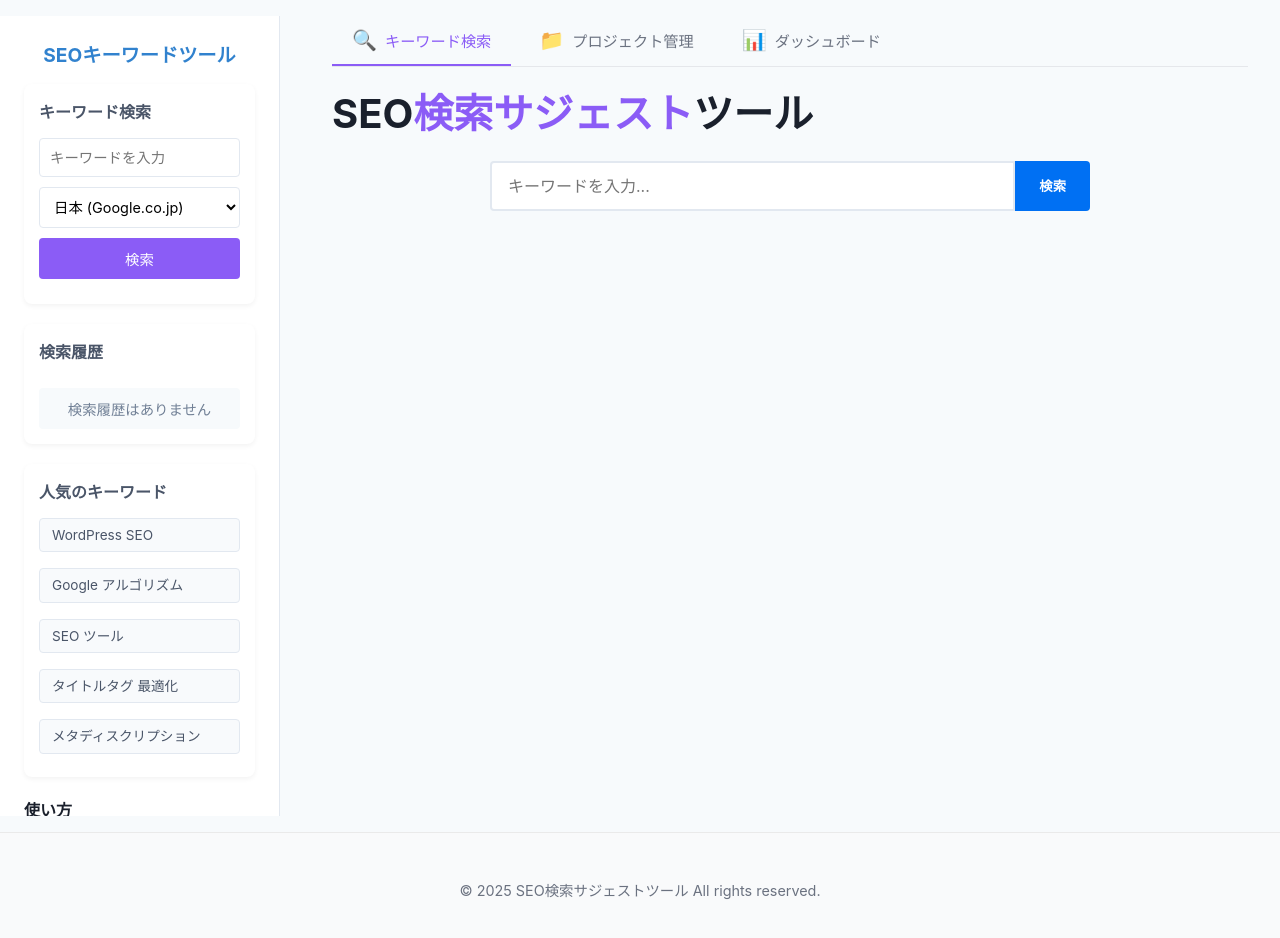
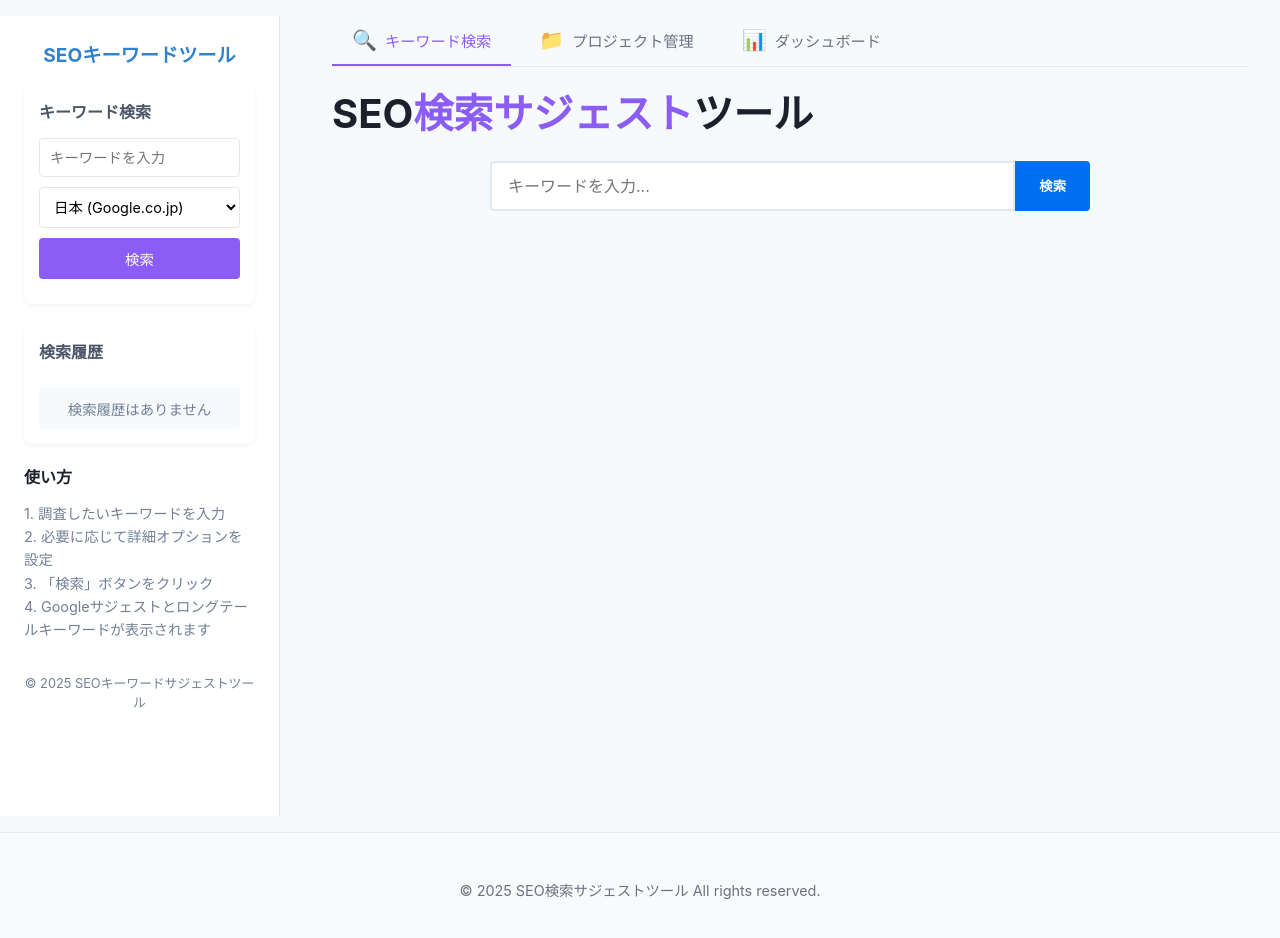
Before and after one commit to fortesnow/seo-suggest-tool, a Next.js app in the folder frontend/: page / in a window 1280 px wide. Shown: the top 938 px of the page. Built offline with nearby package versions, Linux system fonts and the light colour scheme.

Commit message:
UX改善

```diff
--- a/frontend/components/Sidebar.js
+++ b/frontend/components/Sidebar.js
@@ -78,15 +78,6 @@ const Sidebar = ({ onSearch, initialKeyword = '', initialRegion = 'jp', suggesti
     }
   };
 
-  // よく検索されるキーワード（仮のデータ）
-  const popularKeywords = [
-    'WordPress SEO',
-    'Google アルゴリズム',
-    'SEO ツール',
-    'タイトルタグ 最適化',
-    'メタディスクリプション'
-  ];
-
   return (
     <div className={styles.sidebar}>
       <h1 className={styles.logo}>SEOキーワードツール</h1>
@@ -120,24 +111,6 @@ const Sidebar = ({ onSearch, initialKeyword = '', initialRegion = 'jp', suggesti
         </form>
       </div>
 
-      {suggestions && suggestions.length > 0 && (
-        <div className={styles.sidebarSection}>
-          <h3 className={styles.sidebarTitle}>現在のキーワード案</h3>
-          <ul className={styles.keywordList}>
-            {suggestions.slice(0, 5).map((sugg, index) => (
-              <li key={index} className={styles.keywordItem}>
-                <button
-                  className={styles.keywordButton}
-                  onClick={() => onSearch(sugg.keyword, searchRegion)}
-                >
-                  {sugg.keyword}
-                </button>
-              </li>
-            ))}
-          </ul>
-        </div>
-      )}
-
       {/* 検索履歴セクション */}
       <div className={styles.sidebarSection}>
         <div className={styles.historyHeader}>
@@ -167,25 +140,6 @@ const Sidebar = ({ onSearch, initialKeyword = '', initialRegion = 'jp', suggesti
         )}
       </div>
 
-      <div className={styles.sidebarSection}>
-        <h3 className={styles.sidebarTitle}>人気のキーワード</h3>
-        <ul className={styles.keywordList}>
-          {popularKeywords.map((keyword, index) => (
-            <li key={index} className={styles.keywordItem}>
-              <button
-                className={styles.keywordButton}
-                onClick={() => {
-                  setSearchKeyword(keyword);
-                  onSearch(keyword, searchRegion);
-                }}
-              >
-                {keyword}
-              </button>
-            </li>
-          ))}
-        </ul>
-      </div>
-
       <div className={styles.instructions}>
         <h3 className={styles.sectionTitle}>使い方</h3>
         <p className={styles.instructionText}>
--- a/frontend/pages/api/suggestions.js
+++ b/frontend/pages/api/suggestions.js
@@ -33,9 +33,12 @@ export default async function handler(req, res) {
 
         // 有効なデータが返された場合
         if (googleData && googleData.suggestions && googleData.suggestions.length > 0) {
+          // サジェストを最大10件に制限
+          const limitedSuggestions = googleData.suggestions.slice(0, 10);
+
           res.setHeader('Cache-Control', 'max-age=0, s-maxage=86400');
           return res.status(200).json({
-            suggestions: googleData.suggestions,
+            suggestions: limitedSuggestions,
             success: true
           });
         }
@@ -46,8 +49,8 @@ export default async function handler(req, res) {
 
     } catch (apiError) {
       console.warn('APIエラー - モックデータにフォールバック:', apiError.message);
-      // APIエラーの場合はモックデータを使用
-      const mockSuggestions = generateMockSuggestions(keyword, 15);
+      // APIエラーの場合はモックデータを使用（10件に制限）
+      const mockSuggestions = generateMockSuggestions(keyword, 10);
 
       res.setHeader('Cache-Control', 'max-age=0, s-maxage=3600');
       return res.status(200).json({
@@ -60,8 +63,8 @@ export default async function handler(req, res) {
   } catch (error) {
     console.error('サジェスト取得エラー:', error);
 
-    // 最終的なフォールバック: 最低限のモックデータを生成
-    const lastResortMockSuggestions = generateMockSuggestions(req.query.keyword || '検索', 5);
+    // 最終的なフォールバック: 最低限のモックデータを生成（10件に制限）
+    const lastResortMockSuggestions = generateMockSuggestions(req.query.keyword || '検索', 10);
 
     res.status(200).json({
       suggestions: lastResortMockSuggestions,
```
